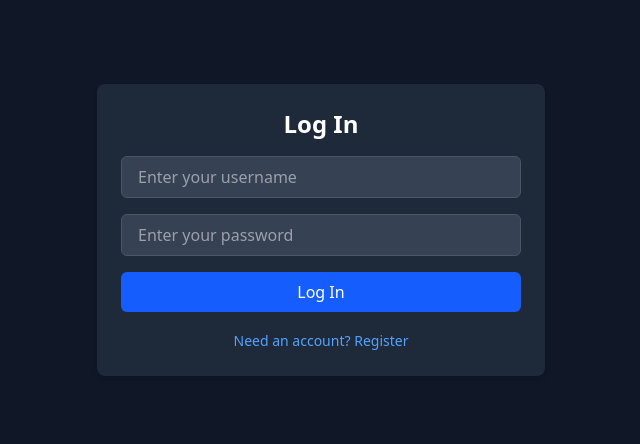
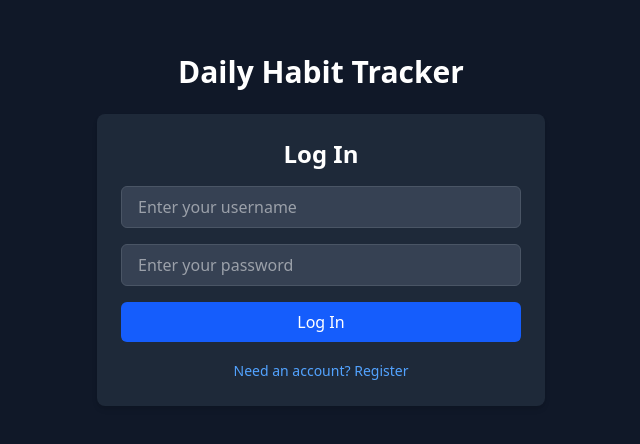
Before and after one commit to ryangholland/habit-tracker, a React (Vite) app: page /login in a window 1280 px wide. Shown: the part 170-614 px from the top of the page, without its empty margins (319-959 px from the left). Built offline with nearby package versions, Linux system fonts and the light colour scheme.

Commit message:
feat: add title to Login and Register pages

```diff
--- a/src/pages/Login.jsx
+++ b/src/pages/Login.jsx
@@ -18,6 +18,9 @@ function Login() {
 
   return (
     <div className="flex flex-col items-center justify-center min-h-screen p-4 bg-gray-100 dark:bg-gray-900">
+      <h1 className="text-3xl font-bold text-center text-gray-900 dark:text-white mb-6">
+        Daily Habit Tracker
+      </h1>
       <form
         onSubmit={handleSubmit}
         className="bg-white dark:bg-gray-800 p-6 rounded-lg shadow-md w-full max-w-md space-y-4"
--- a/src/pages/Register.jsx
+++ b/src/pages/Register.jsx
@@ -18,6 +18,9 @@ function Register() {
 
   return (
     <div className="flex flex-col items-center justify-center min-h-screen p-4 bg-gray-100 dark:bg-gray-900">
+      <h1 className="text-3xl font-bold text-center text-gray-900 dark:text-white mb-6">
+        Daily Habit Tracker
+      </h1>
       <form
         onSubmit={handleSubmit}
         className="bg-white dark:bg-gray-800 p-6 rounded-lg shadow-md w-full max-w-md space-y-4"
```
